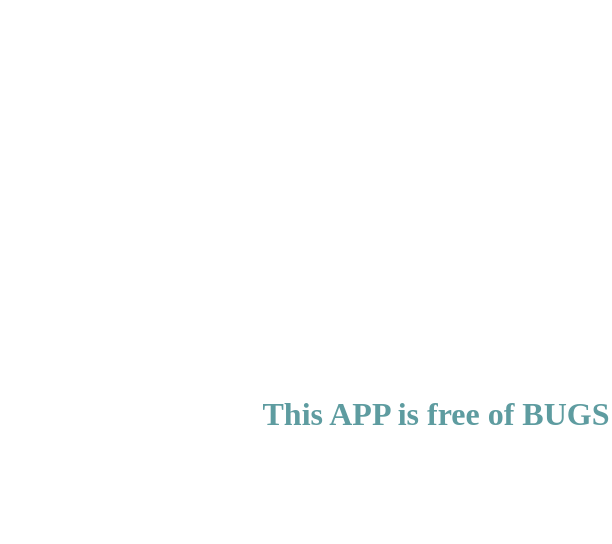
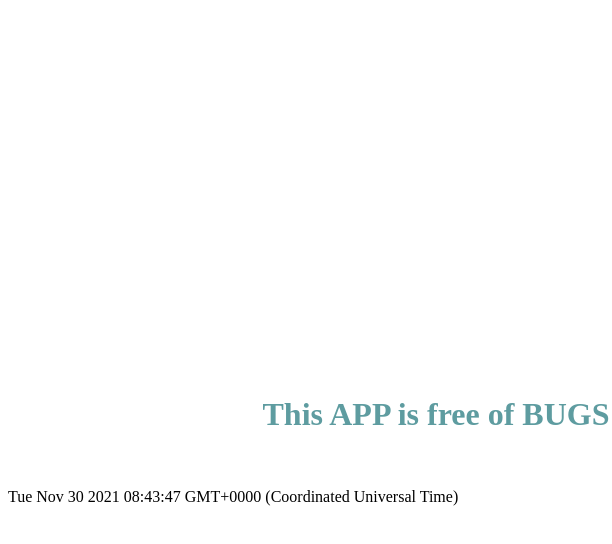
Before and after one commit to ralvares/perfectapp, a plain HTML site: page index.html in a window 1280 px wide. Shown: the full height of the page, 0-612 px from the left. Drawn offline with Linux system fonts and the light colour scheme.

Commit message:
Update index.html

```diff
--- a/index.html
+++ b/index.html
@@ -1,4 +1,23 @@
+
+<script type="text/javascript">
+function display_c(){
+var refresh=1000; // Refresh rate in milli seconds
+mytime=setTimeout('display_ct()',refresh)
+}
+
+function display_ct() {
+var x = new Date()
+document.getElementById('ct').innerHTML = x;
+display_c();
+ }
+</script>
+</head>
 <h1 style="color: #5e9ca0; text-align: center;">&nbsp;</h1>
 <h1 style="color: #5e9ca0; text-align: center;">&nbsp;</h1>
 <h1 style="color: #5e9ca0; text-align: center;"><strong>This APP is free of BUGS <img src="https://html-online.com/editor/tiny4_9_11/plugins/emoticons/img/smiley-cool.gif" alt="cool" /><br /></strong></h1>
 <p>&nbsp;</p>
+<body onload=display_ct();>
+<span id='ct' ></span>
+
+</body>
+</html>
```
